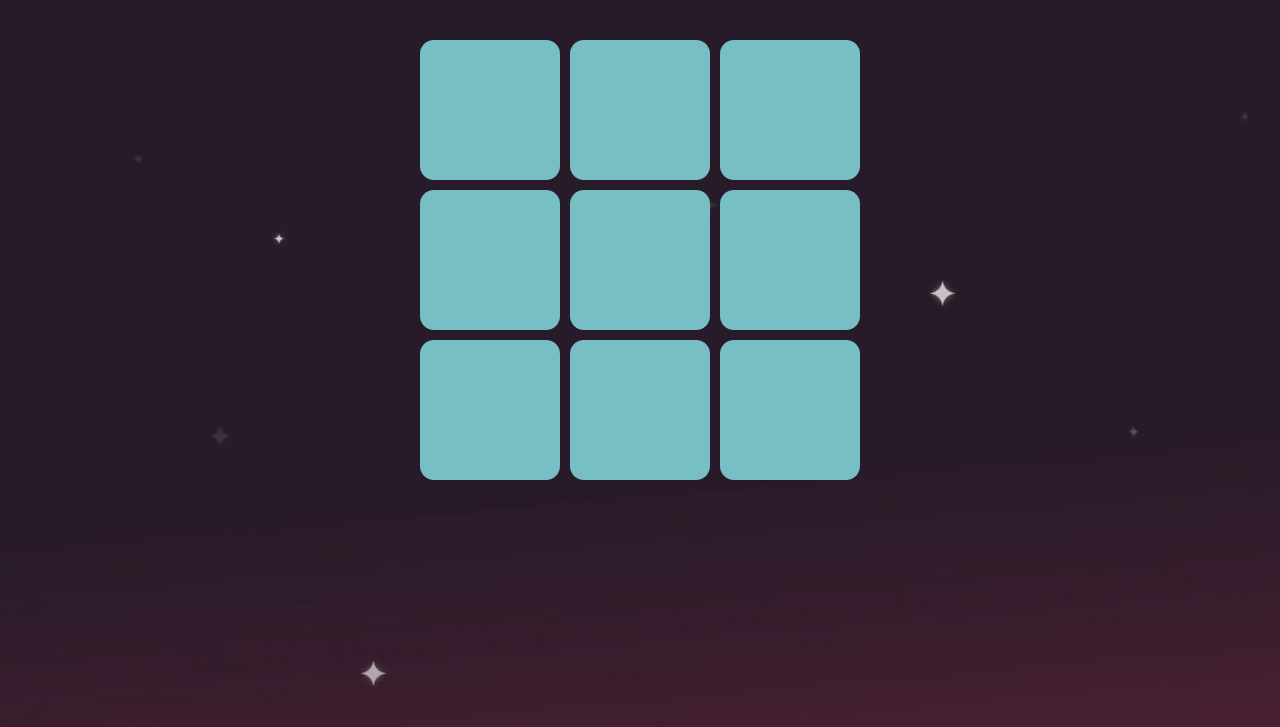
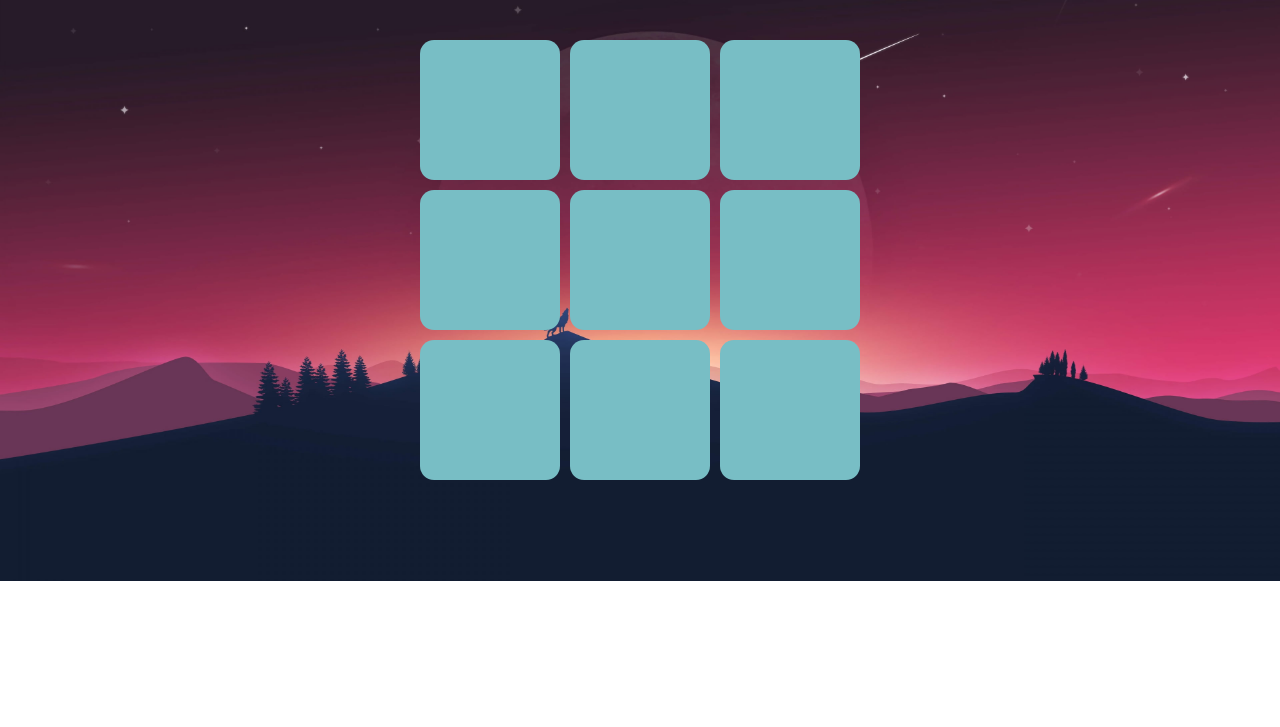
Before and after one commit to ignSparky/ignSparky.github.io, a plain HTML site: page game.html in a window 1280 px wide. Shown: the part 73-800 px from the top of the page. Drawn offline with Linux system fonts and the light colour scheme.

Commit message:
Update stylegame.css

```diff
--- a/stylegame.css
+++ b/stylegame.css
@@ -4,7 +4,9 @@
 /* Body and Notice styling
 -------------------------------------------------------------- */
 body {
-  background-image: url("background6.jpg");
+  background: url('background6.jpg')no-repeat;
+  background-position: center;
+  background-size: cover;
   font-family: 'Arial', sans-serif;
   margin: 0;
   text-align: center;
```
